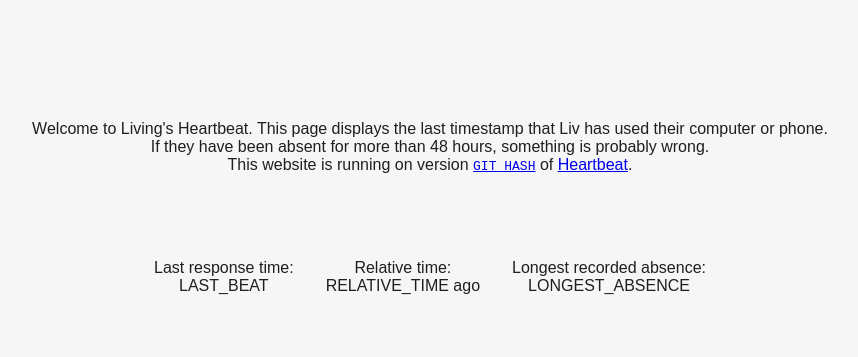
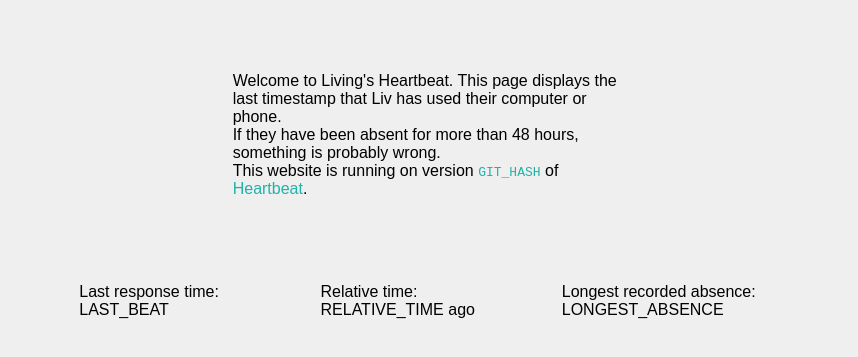
Before and after one commit to 5HT2B/heartbeat, a plain HTML site: page www/index.html in a window 1280 px wide. Shown: the part 141-498 px from the top of the page, without its empty margins (210-1068 px from the left). Drawn offline with nearby package versions, Linux system fonts and the light colour scheme.

Commit message:
enhancement: rewrite css/html using purecss

```diff
--- a/www/index.html
+++ b/www/index.html
@@ -1,23 +1,39 @@
 <!DOCTYPE html>
 <html lang="en">
     <head>
+		<meta name="viewport" content="width=device-width, initial-scale=1">
         <title>Living's Heartbeat</title>
+
+        <link rel="stylesheet" href="https://unpkg.com/purecss@2.0.5/build/grids-responsive-min.css">
         <link rel="stylesheet" href="style.css">
         <link rel="stylesheet" href="style.large.css">
     </head>
     <body>
-        <div class="preamble">
-            <p>Welcome to Living's Heartbeat. This page displays the last timestamp that Liv has used their computer or phone. <br>
-                If they have been absent for more than 48 hours, something is probably wrong. <br>
-                This website is running on version <a href="GIT_REPO/tree/GIT_HASH"><code>GIT_HASH</code></a> of <a href="GIT_REPO">Heartbeat</a>.
-            </p>
+        <div class="spacer"></div>
+        <div class="pure-g preamble">
+            <div class="pure-g-u-0 pure-u-lg-1-3"></div>
+            <div class="pure-u-1 pure-u-lg-1-3">
+                <p>
+                    Welcome to Living's Heartbeat. This page displays the last timestamp that Liv has used their computer or phone. <br>
+                    If they have been absent for more than 48 hours, something is probably wrong. <br>
+                    This website is running on version <a href="GIT_REPO/tree/GIT_HASH"><code>GIT_HASH</code></a> of <a href="GIT_REPO">Heartbeat</a>.
+                </p>
+            </div>
+            <div class="pure-g-u-0 pure-u-lg-1-3"></div>
         </div>
-        <div class="container">
-            <div class="times">
+        <div class="pure-g times">
+            <div class="pure-u-0 pure-u-lg-1-5"></div>
+            <div class="pure-u-1 pure-u-lg-1-5">
                 <p>Last response time: <br> LAST_BEAT</p>
+            </div>
+            <div class="pure-u-1 pure-u-lg-1-5">
                 <p>Relative time: <br> RELATIVE_TIME ago</p>
+            </div>
+            <div class="pure-u-1 pure-u-lg-1-5">
                 <p>Longest recorded absence: <br> LONGEST_ABSENCE</p>
             </div>
+            <div class="pure-u-0 pure-u-lg-1-5"></div>
         </div>
+        <div class="spacer"></div>
     </body>
 </html>
--- a/www/style.css
+++ b/www/style.css
@@ -1,10 +1,19 @@
 body {
-  font-family: sans-serif, serif;
-  padding: 2.5em;
-  background-color: #f6f6f6;
-  color: #1f1f1f;
+	font-family: sans-serif;
+	padding: 2.5em;
 }
 
-.times {
-  padding-top: 2.5em;
+body {
+	background-color: #eeeeeeee;
 }
+
+a {
+	color: lightseagreen;
+	transition: all 0.1s ease-in-out;
+	text-decoration: none;
+}
+
+a:hover {
+	color: lightslategray;
+	text-decoration: underline;
+}
--- a/www/style.large.css
+++ b/www/style.large.css
@@ -1,26 +1,14 @@
-@media (min-width: 48em) {
-    html, body {
-        text-align: center;
-        position: relative;
+@media (min-width: 64em) and (min-height: 25em) {
+	.spacer {
+		height: 12vh
 	}
-
-    .times {
+	.preamble {
+		height: 33vh;
 		display: flex;
-        margin: auto;
 		justify-content: center;
 		align-items: center;
-        margin-top: -25vh;
 	}
-
-    .times > p {
-        padding: 1em;
-    }
-
-    .preamble {
-        display: flex;
-        margin: auto;
-        justify-content: center;
-        align-items: center;
-        height: 60vh;
+	.times {
+		height: 33vh;
 	}
 }
```
Lines whose indentation alone changed are shown as unchanged.
